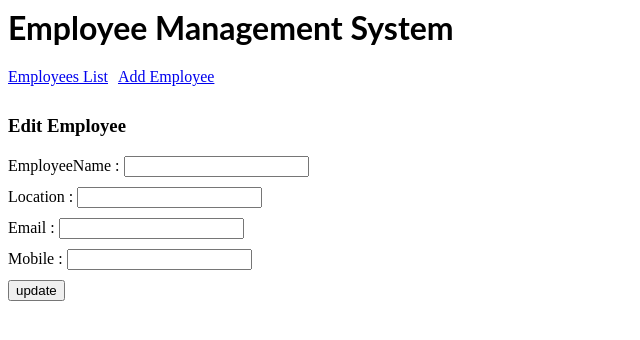
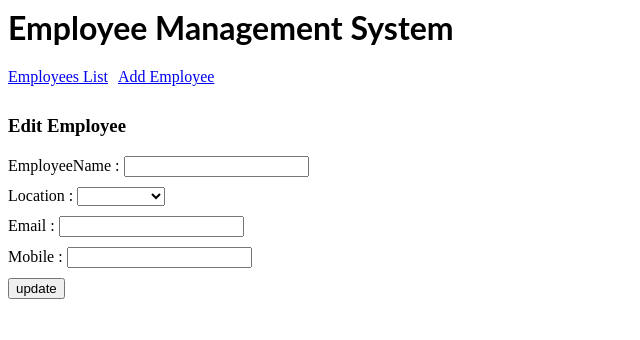
Before and after one commit to bhargavachenna/Employee-Management-System, an Angular app: page /editEmployee in a window 1280 px wide. Shown: the top 340 px of the page, without its empty margins (0-640 px from the left). Built offline with nearby package versions, Linux system fonts and the light colour scheme; no server answers; what angular-in-memory-web-api would draw is missing.

Commit message:
2 files modified

```diff
--- a/src/app/addemployee/addemployee.component.html
+++ b/src/app/addemployee/addemployee.component.html
@@ -4,7 +4,12 @@
   <input name="names" id="name" type="text" [(ngModel)]="employee.names">
   <div style="height:10px"></div>
   <label>Location : </label>
-    <input name="location" id="location" type="text" [(ngModel)]="employee.location">
+     <select name="location" id="location" [(ngModel)]="employee.location">
+      <option value="Bangalore">Bangalore</option>
+      <option value="Chennai">Chennai</option>
+      <option value="Pune">Pune</option>
+      <option value="Hyderabad">Hyderabad</option>
+      </select>
   <div style="height:10px"></div>
   <label>Email : </label>
     <input name="email" id="location" type="text" [(ngModel)]="employee.email">
--- a/src/app/editemployee/editemployee.component.html
+++ b/src/app/editemployee/editemployee.component.html
@@ -1,12 +1,21 @@
 <h3>Edit Employee</h3>
 <form #userForm="ngForm" (ngSubmit)="editEmployee()" novalidate>
-  EmployeeName : <input name="names" id="name" type="text" [(ngModel)]="employee.names">
+  <label>EmployeeName : </label>
+    <input name="names" id="name" type="text" [(ngModel)]="employee.names">
   <div style="height:10px"></div>
-  Location : <input name="location" id="location" type="text" [(ngModel)]="employee.location">
+  <label>Location : </label>
+  <select name="location" id="location" [(ngModel)]="employee.location">
+      <option value="Bangalore">Bangalore</option>
+      <option value="Chennai">Chennai</option>
+      <option value="Pune">Pune</option>
+      <option value="Hyderabad">Hyderabad</option>
+      </select>
   <div style="height:10px"></div>
-  Email : <input name="email" id="location" type="text" [(ngModel)]="employee.email">
+  <label>Email : </label>
+  <input name="email" id="location" type="text" [(ngModel)]="employee.email">
   <div style="height:10px"></div>
-  Mobile : <input name="mobile" id="mobile" type="text" [(ngModel)]="employee.mobile">
+  <label>Mobile : </label>
+  <input name="mobile" id="mobile" type="text" [(ngModel)]="employee.mobile">
   <div style="height:10px"></div>
   <input id="update" type="submit" value="update">
 </form>
```
